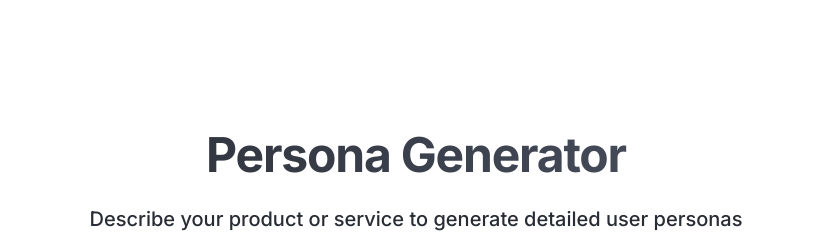
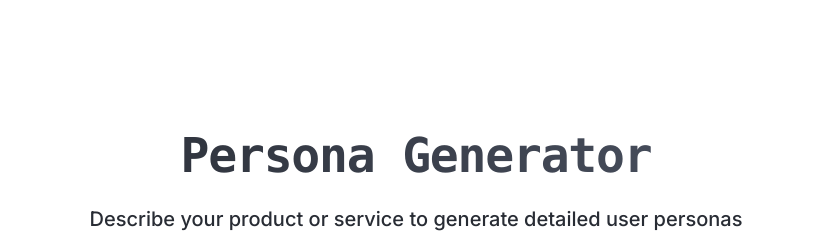
Before and after one commit to ribhu97/persona-forge, a React (Vite) app in the folder frontend/: page / in a window 1280 px wide. Shown: the top 233 px of the page, without its empty margins (224-1055 px from the left). Built offline with nearby package versions, Linux system fonts and the light colour scheme; no server answers.

Commit message:
Alternate search box

```diff
--- a/frontend/src/components/search/SearchInterface.tsx
+++ b/frontend/src/components/search/SearchInterface.tsx
@@ -87,7 +87,7 @@ export function SearchInterface({ onSubmit, isLoading, className }: SearchInterf
     )}>
       {/* Header */}
       <div className="text-center space-y-6 transition-all duration-500 ease-out">
-        <h1 className="text-5xl font-bold tracking-tight bg-gradient-to-r from-[hsl(var(--title-gradient-from))] to-[hsl(var(--title-gradient-to))] bg-clip-text text-transparent transition-all duration-500 ease-out font-display">
+        <h1 className="text-5xl font-bold font-mono tracking-tight bg-gradient-to-r from-[hsl(var(--title-gradient-from))] to-[hsl(var(--title-gradient-to))] bg-clip-text text-transparent transition-all duration-500 ease-out font-display">
           Persona Generator
         </h1>
         <p className="text-xl text-muted-foreground max-w-2xl mx-auto font-medium leading-relaxed transition-all duration-500 ease-out">
```
